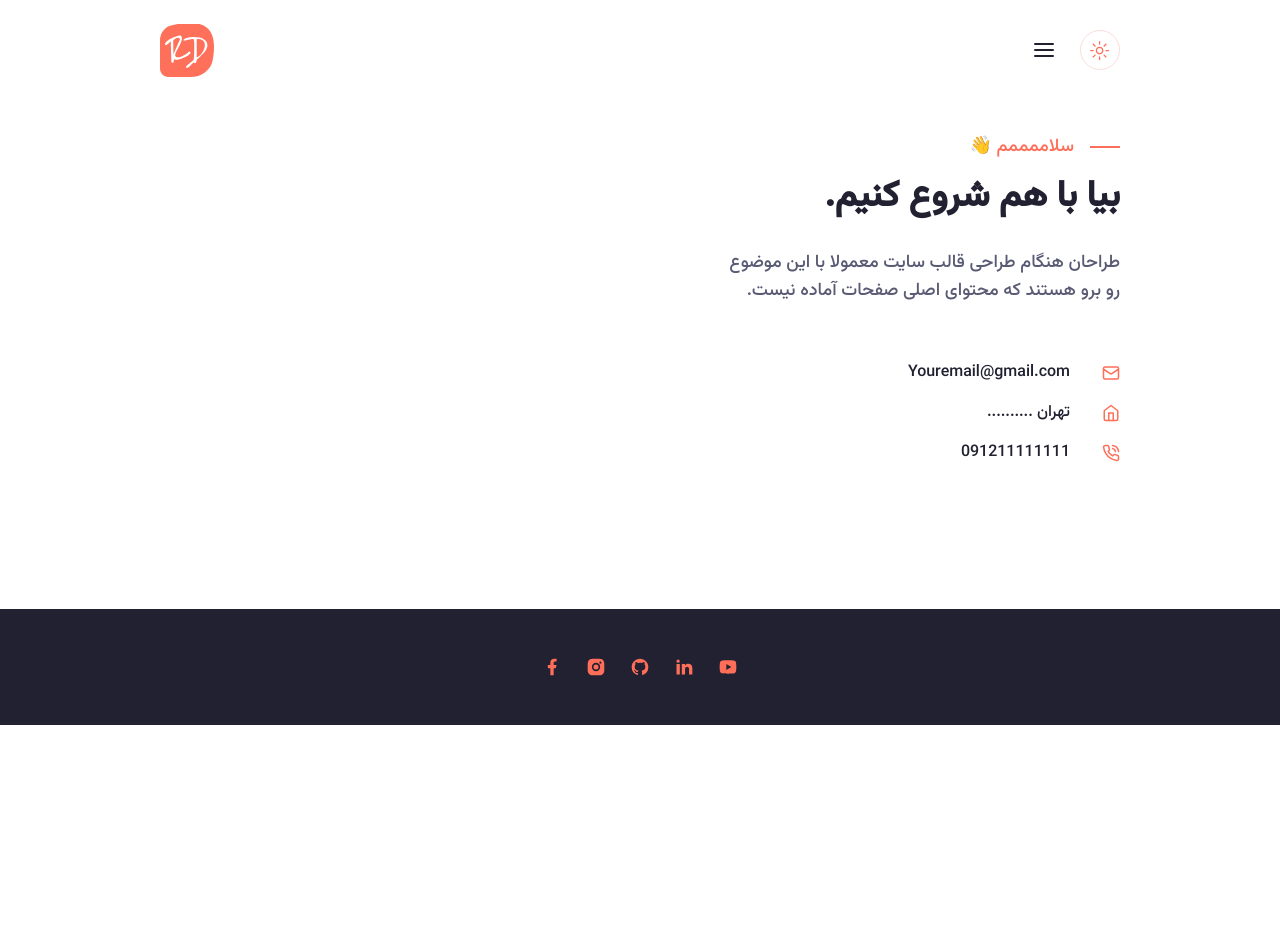
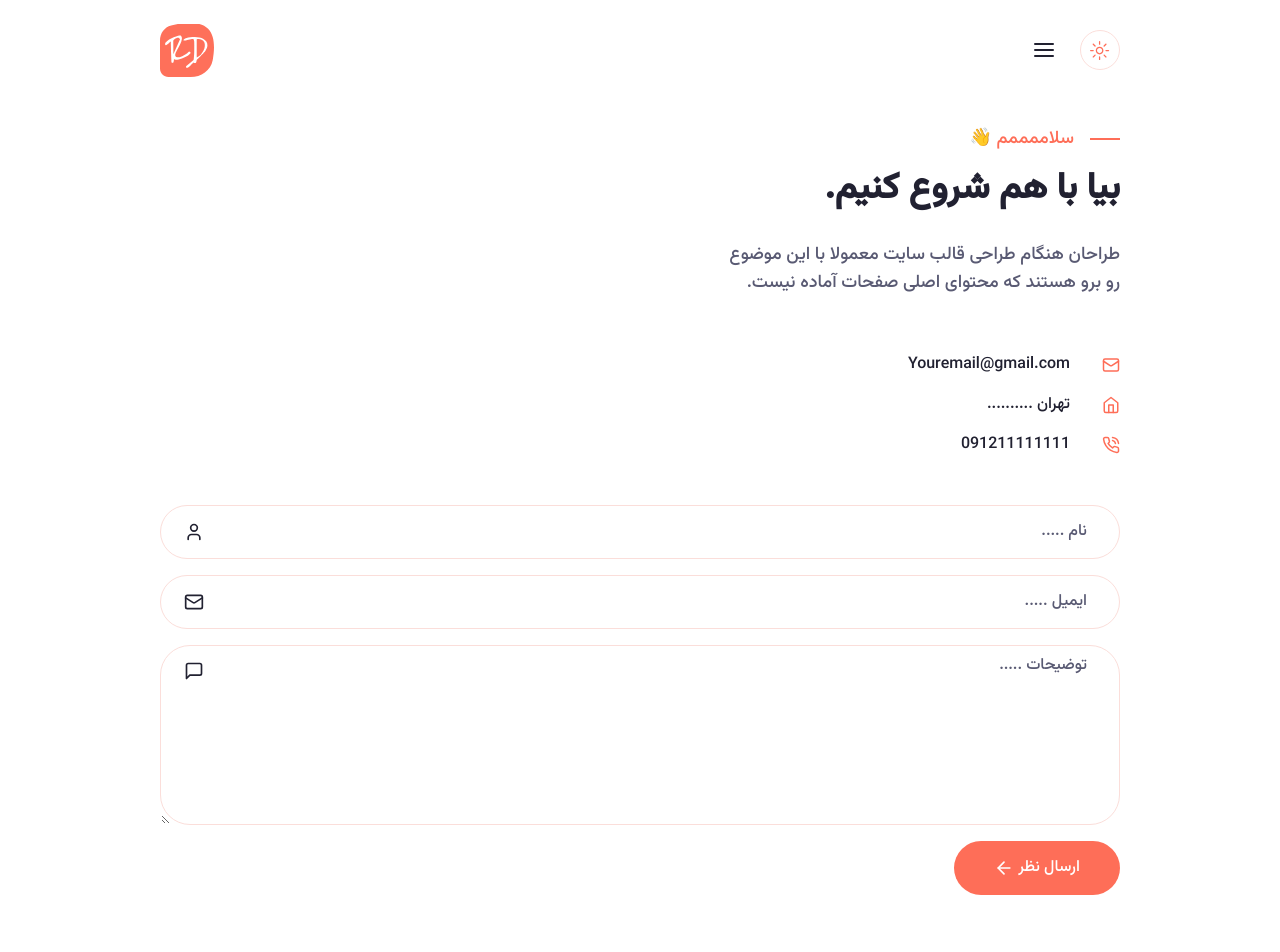
Before and after one commit to Hossein1371za/about-me-website-nextjs14-shadcn-tailwind, a Next.js app: page /contact in a window 1280 px wide. Shown: the top 952 px of the page. Before the commit the page ends 800 px from the top, so only its background shows below. Built offline with nearby package versions, Linux system fonts and the light colour scheme.

Commit message:
end of form of contact & project

```diff
--- a/app/contact/page.jsx
+++ b/app/contact/page.jsx
@@ -1,25 +1,26 @@
+import Form from "@/components/Form";
 import { MailIcon, HomeIcon, PhoneCall } from "lucide-react";
 
 const Contact = () => {
   return (
     <section>
       <div className="container mx-auto">
-        <div className="grid grid-cols-2 pt-8 xl:h-[480px] mb-6 xl:mb-14">
-          <div className="flex flex-col justify-center">
+        <div className="grid xl:grid-cols-2 pt-6 xl:h-[400px] mb-6 xl:mb-14">
+          <div className="flex flex-col justify-center itece">
             <div className="flex items-center gap-x-4 text-primary text-lg mb-4">
               <span className="w-[30px] h-[2px] bg-primary"></span>
               سلاممممم 👋
             </div>
             <h1 className="h1 max-w-md mb-8">بیا با هم شروع کنیم.</h1>
             <p className="subtitle max-w-[400px]">
-              طراحان هنگام طراحی قالب سایت معمولا با این موضوع رو برو هستند
-              که محتوای اصلی صفحات آماده نیست.
+              طراحان هنگام طراحی قالب سایت معمولا با این موضوع رو برو هستند که
+              محتوای اصلی صفحات آماده نیست.
             </p>
           </div>
           <div className="hidden xl:flex w-full bg-contact_illustration_light dark:bg-contact_illustration_dark bg-contain bg-top bg-no-repeat"></div>
         </div>
         <div className="grid xl:grid-cols-2 mb-24 xl:mb-32">
-          <div className="flex flex-col gap-y-4 xl:gap-y-14 mb-12 xl:mb-24 text-base xl:text-lg">
+          <div className="flex flex-col gap-y-4 xl:gap-y-9 mb-12 xl:mb-24 text-base xl:text-lg">
             <div className="flex items-center gap-x-8">
               <MailIcon size={18} className="text-primary" />
               <div>Youremail@gmail.com</div>
@@ -33,7 +34,7 @@ const Contact = () => {
               <div>091211111111</div>
             </div>
           </div>
-          <form></form>
+          <Form />
         </div>
       </div>
     </section>
--- /dev/null
+++ b/components/Form.jsx
@@ -0,0 +1,29 @@
+"use client";
+import { Button } from "./ui/button";
+import { Input } from "./ui/input";
+import { Textarea } from "./ui/textarea";
+import { User, MailIcon, ArrowLeftIcon,MessageSquare } from "lucide-react";
+
+const Form = () => {
+  return (
+    <form className="flex flex-col gap-y-4">
+      <div className="relative flex items-center">
+        <Input type="name" id="name" placeholder="نام ....." />
+        <User size={20} className="absolute left-6" />
+      </div>
+      <div className="relative flex items-center">
+        <Input type="email" id="email" placeholder="ایمیل ....." />
+        <MailIcon size={20} className="absolute left-6" />
+      </div>
+      <div className="relative flex items-center">
+        <Textarea placeholder="توضیحات ....." />
+        <MessageSquare size={20} className="absolute left-6 top-4" />
+      </div>
+      <Button className="flex items-center gap-x-1 max-w-[166px]">ارسال نظر
+      <ArrowLeftIcon size={20}/>
+      </Button>
+    </form>
+  );
+};
+
+export default Form;
--- a/components/ui/input.jsx
+++ b/components/ui/input.jsx
@@ -7,7 +7,7 @@ const Input = React.forwardRef(({ className, type, ...props }, ref) => {
     (<input
       type={type}
       className={cn(
-        "flex h-10 w-full rounded-md border border-input bg-background px-3 py-2 text-sm ring-offset-background file:border-0 file:bg-transparent file:text-sm file:font-medium placeholder:text-muted-foreground focus-visible:outline-none focus-visible:ring-2 focus-visible:ring-ring focus-visible:ring-offset-2 disabled:cursor-not-allowed disabled:opacity-50",
+        "flex h-[54px] w-full rounded-full border border-input bg-background px-8 py-2 text-base ring-offset-background file:border-0 file:bg-transparent file:text-sm file:font-medium placeholder:text-muted-foreground focus-visible:outline-none focus-visible:ring-2 focus-visible:ring-ring focus-visible:ring-offset-2 disabled:cursor-not-allowed disabled:opacity-50",
         className
       )}
       ref={ref}
--- a/components/ui/textarea.jsx
+++ b/components/ui/textarea.jsx
@@ -6,7 +6,7 @@ const Textarea = React.forwardRef(({ className, ...props }, ref) => {
   return (
     (<textarea
       className={cn(
-        "flex min-h-[80px] w-full rounded-md border border-input bg-background px-3 py-2 text-sm ring-offset-background placeholder:text-muted-foreground focus-visible:outline-none focus-visible:ring-2 focus-visible:ring-ring focus-visible:ring-offset-2 disabled:cursor-not-allowed disabled:opacity-50",
+        "flex min-h-[180px] w-full rounded-[30px] border border-input bg-background px-8 py-2 text-base ring-offset-background placeholder:text-muted-foreground focus-visible:outline-none focus-visible:ring-2 focus-visible:ring-ring focus-visible:ring-offset-2 disabled:cursor-not-allowed disabled:opacity-50",
         className
       )}
       ref={ref}
```
